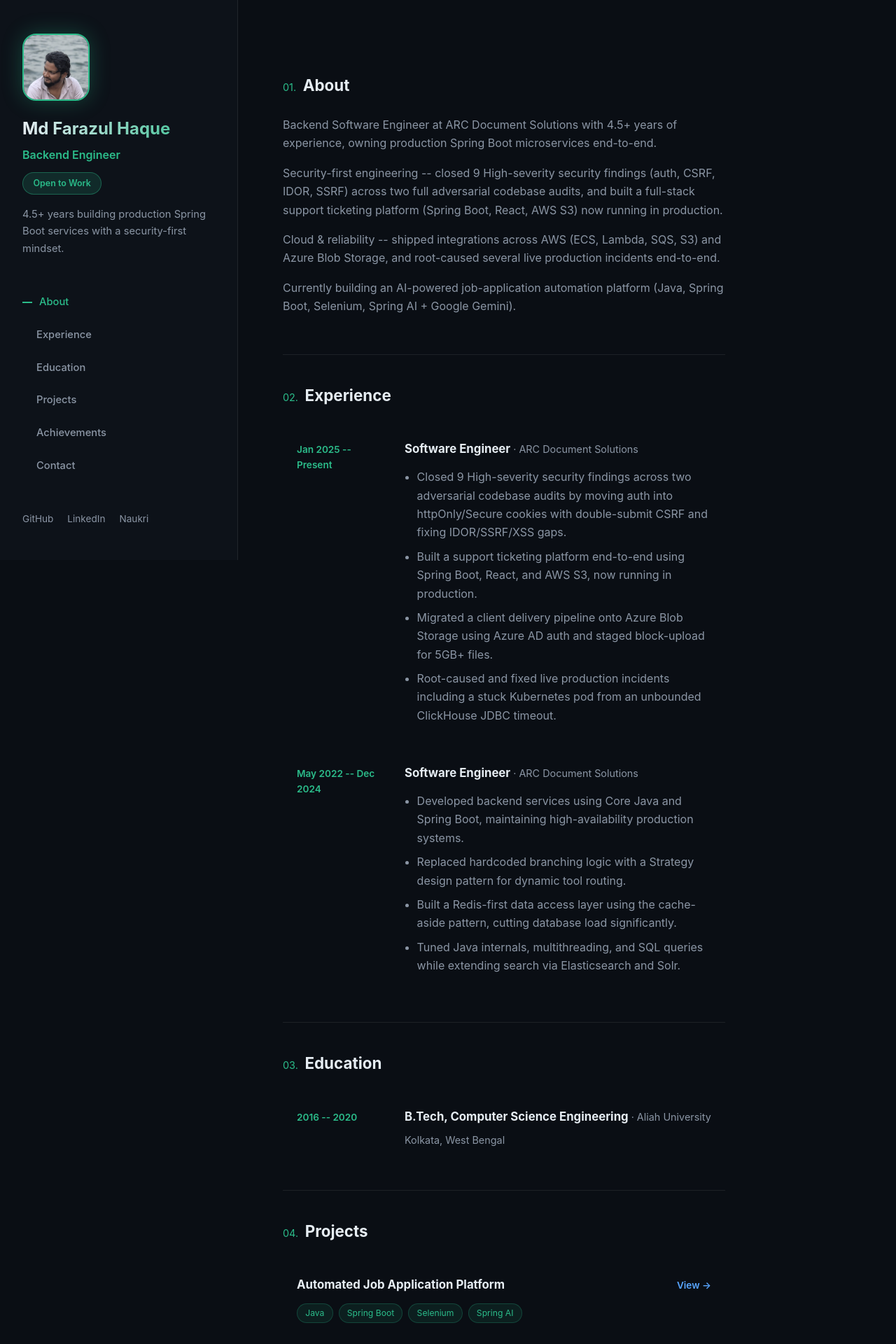
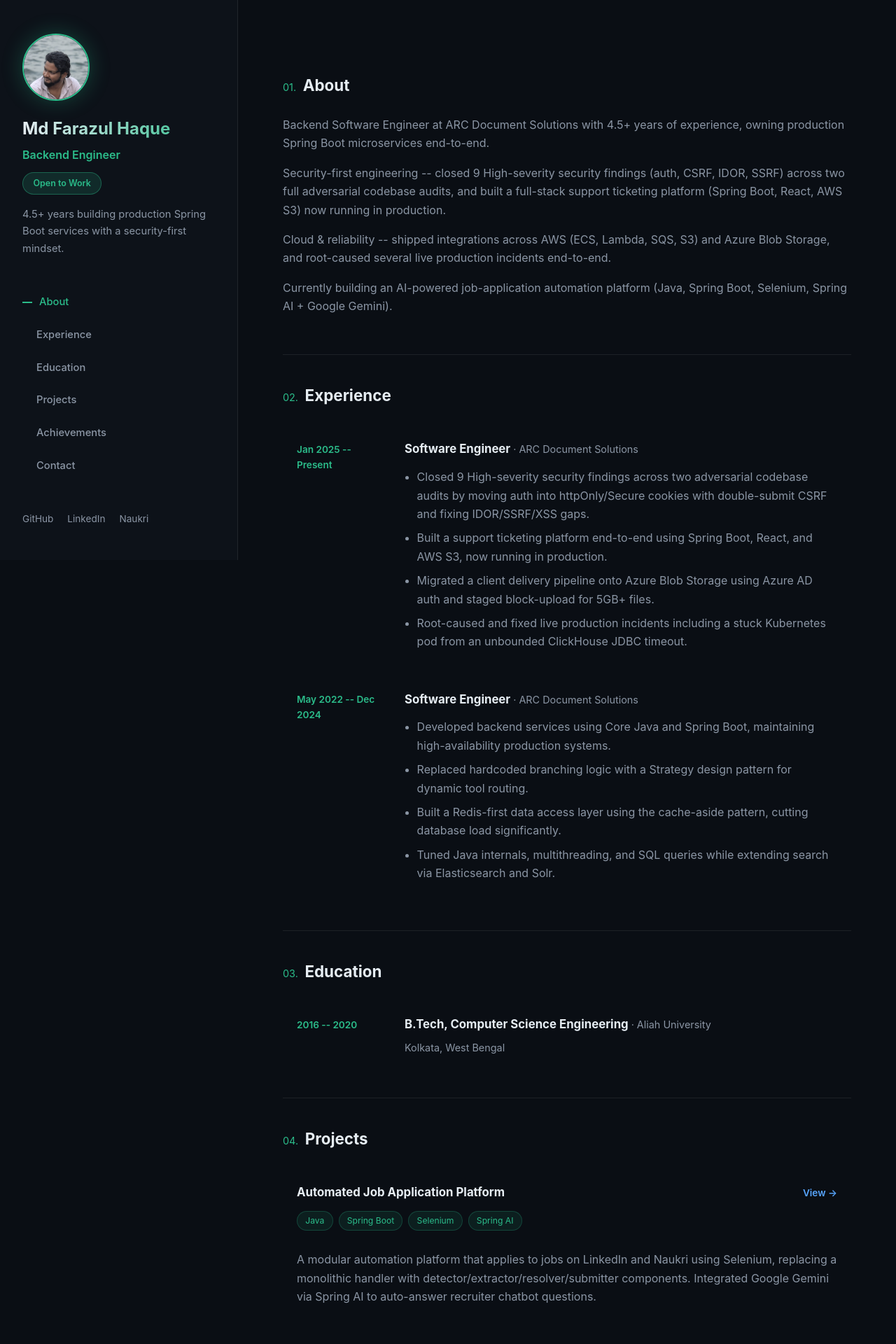
Before and after one commit to Farazulhaque/MyPortfolioWebsite, a React (Vite) app: page / in a window 1280 px wide. Shown: the top 1920 px of the page at 70% size. Built offline with nearby package versions, Linux system fonts and the light colour scheme.

Commit message:
Update styles for sidebar and content layout

```diff
--- a/src/index.css
+++ b/src/index.css
@@ -79,6 +79,7 @@
 .sidebar-top {
   display: flex;
   flex-direction: column;
+  position: relative;
 }
 
 .sidebar-top > * {
@@ -103,7 +104,7 @@
 .sidebar-photo {
   width: 96px;
   height: 96px;
-  border-radius: 20px;
+  border-radius: 50%;
   object-fit: cover;
   border: 2px solid var(--accent);
   box-shadow: 0 0 30px rgba(43, 188, 138, 0.3);
@@ -230,8 +231,8 @@
   flex: 1;
   min-width: 0;
   width: 100%;
-  padding: 4rem 4rem 6rem;
-  max-width: 760px;
+  padding: 4rem 5vw 6rem;
+  max-width: none;
 }
 
 .content-section {
@@ -269,6 +270,10 @@
   transform: translateY(0);
 }
 
+.about-text {
+  max-width: 900px;
+}
+
 .about-text p {
   margin: 0 0 1rem;
 }
@@ -282,6 +287,15 @@
 }
 
 .timeline-row,
+.skills-row {
+  max-width: 900px;
+}
+
+.project-row {
+  max-width: 1100px;
+}
+
+.timeline-row,
 .project-row,
 .skills-row {
   display: flex;
@@ -289,7 +303,6 @@
   padding: 1.25rem;
   border-radius: 10px;
   transition: background 0.25s ease, transform 0.25s ease;
-  max-width: 100%;
 }
 
 .timeline-row:hover,
@@ -389,6 +402,7 @@
   display: grid;
   grid-template-columns: repeat(4, 1fr);
   gap: 1.25rem;
+  max-width: 1100px;
 }
 
 .stat-card {
@@ -467,6 +481,19 @@
     padding: 2rem 1.25rem;
   }
 
+  .sidebar-top {
+    align-items: center;
+    text-align: center;
+  }
+
+  .nav-toggle {
+    position: absolute;
+    top: 2rem;
+    right: 1.25rem;
+    align-self: auto;
+    margin-top: 0;
+  }
+
   .sidebar-nav {
     position: absolute;
     top: 100%;
@@ -478,23 +505,21 @@
     margin: 0;
     padding: 0.5rem 1.5rem 1rem;
     z-index: 10;
+    align-items: center;
+    text-align: center;
   }
 
   .sidebar-nav-open {
     display: flex;
   }
 
-  .nav-toggle {
-    display: flex;
-  }
-
   .sidebar-social {
     margin-top: 1rem;
+    justify-content: center;
   }
 
   .content {
     padding: 2.5rem 1.5rem 4rem;
-    max-width: none;
   }
 
   .stats-grid {
```
